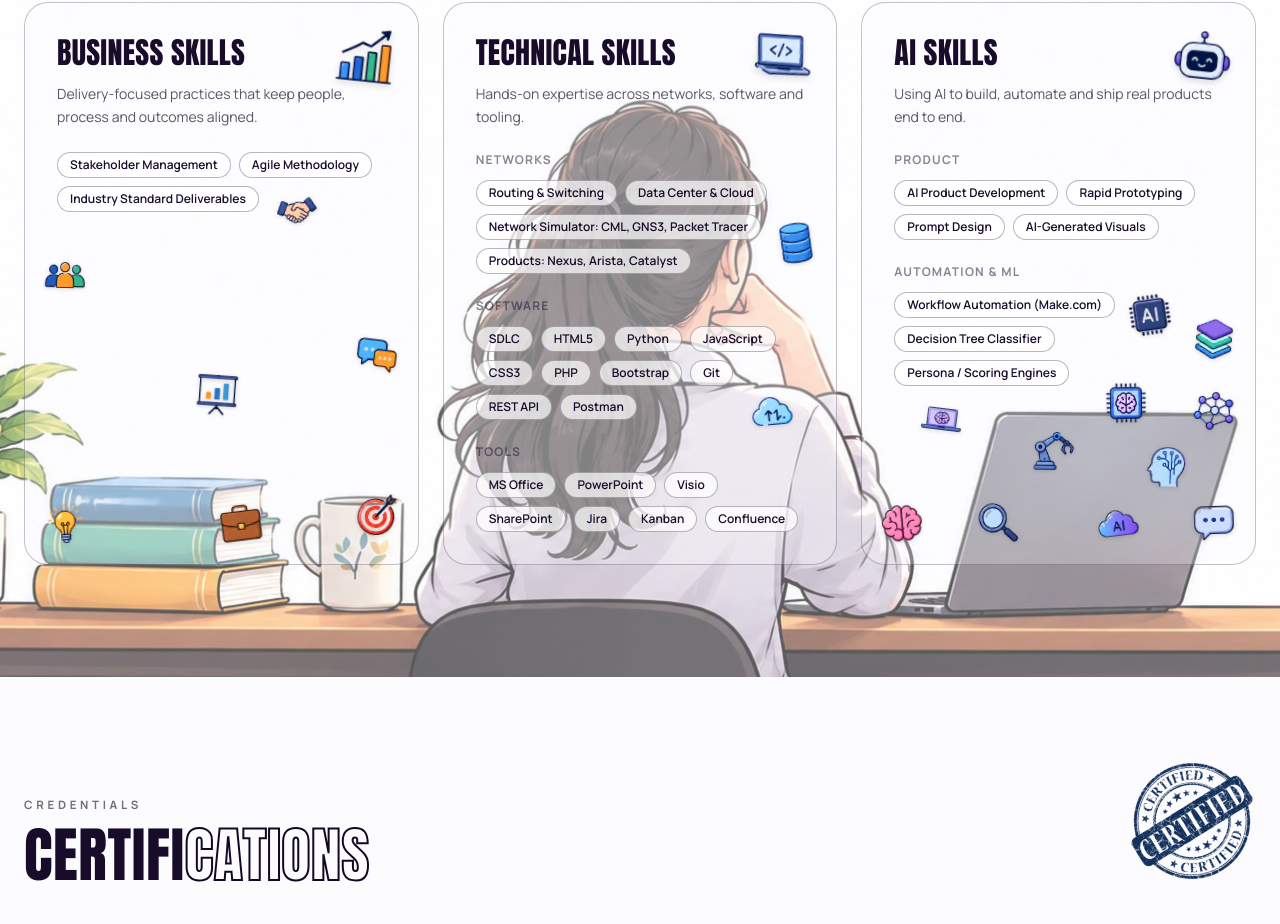
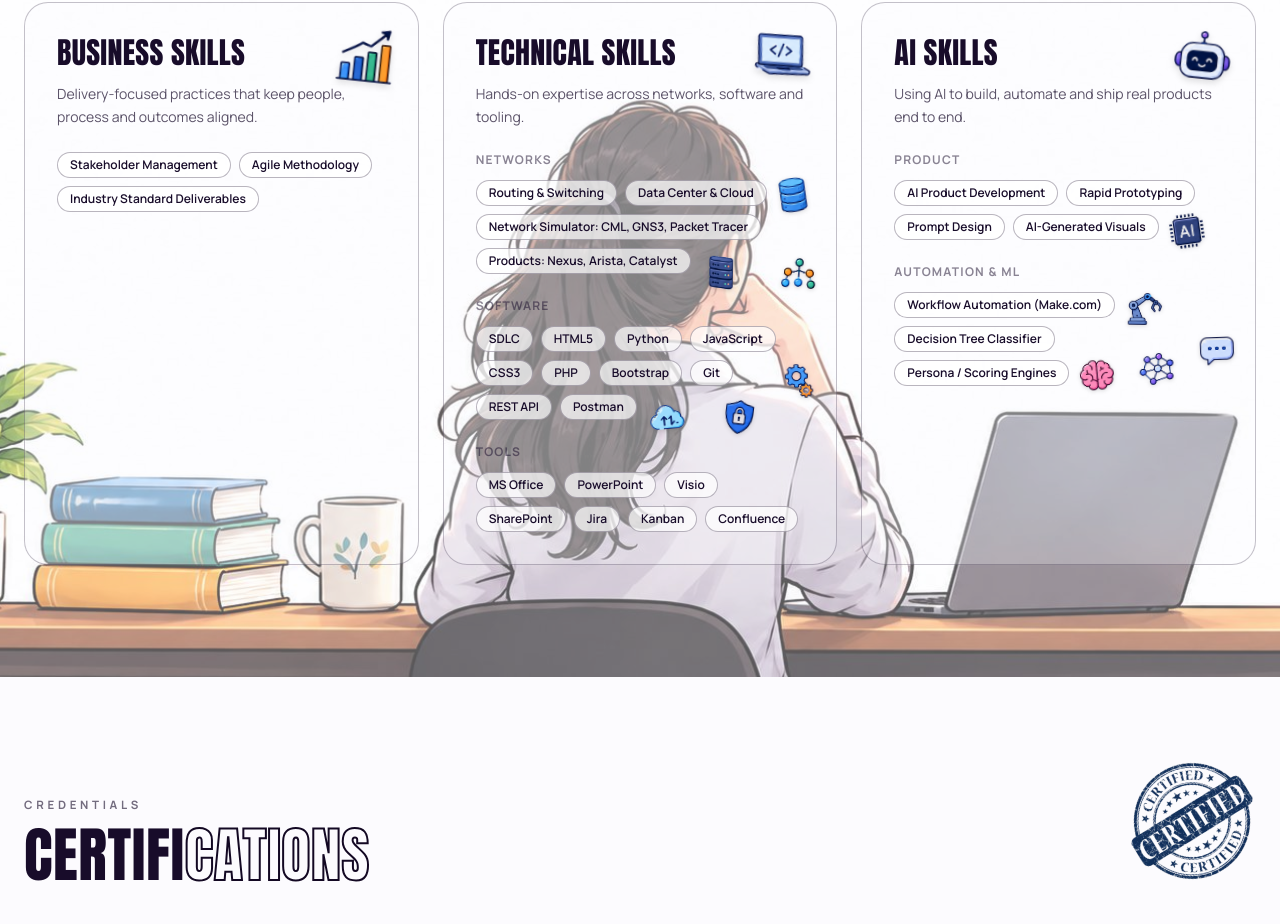
Before and after one commit to jyotisingh2027-art/Jyoti_Kumari-Singh_portfolio, a React (Vite) app: page / in a window 1280 px wide. Shown: the part 4781-5705 px from the top of the page. Built offline with nearby package versions, Linux system fonts and the light colour scheme.

Commit message:
Skills: keep icons in the gaps beside text rows, not the empty bottom
Co-Authored-By: Claude Opus 5.5 <noreply@anthropic.com>
Claude-Session: https://claude.ai/code/session_018jxijH8Jqk5ZYFdauh5WtK

```diff
--- a/src/components/site/Skills.tsx
+++ b/src/components/site/Skills.tsx
@@ -98,8 +98,8 @@ export function Skills() {
   );
 }
 
-const ICON = 40; // icon size in px
-const GAP = 10; // clear space kept around text and other icons
+const ICON = 34; // icon size in px
+const GAP = 6; // clear space kept around text and other icons
 
 /**
  * Places icons into the empty spaces of the parent card, never on top of text.
@@ -122,15 +122,23 @@ function ScatterIcons({ icons }: { icons: string[] }) {
         const r = el.getBoundingClientRect();
         return { l: r.left - box.left - GAP, t: r.top - box.top - GAP, r: r.right - box.left + GAP, b: r.bottom - box.top + GAP };
       });
+      // Only use the gaps between and beside the text: from under the title down to the last skill row.
+      const rel = (el: Element) => el.getBoundingClientRect().top - box.top;
+      const relBottom = (el: Element) => el.getBoundingClientRect().bottom - box.top;
+      const title = card.querySelector("h3");
+      const textEls = [...card.querySelectorAll("p, h4, li")];
+      const yMin = title ? relBottom(title) + 4 : pad;
+      const yMax = textEls.length ? Math.max(...textEls.map(relBottom)) - ICON + 6 : box.height - pad - ICON;
+      void rel;
       const free: { x: number; y: number }[] = [];
-      for (let y = pad; y <= box.height - pad - ICON; y += 8) {
-        for (let x = pad; x <= box.width - pad - ICON; x += 8) {
+      for (let y = yMin; y <= yMax; y += 6) {
+        for (let x = pad; x <= box.width - pad - ICON; x += 6) {
           const hit = blocked.some((k) => x < k.r && x + ICON > k.l && y < k.b && y + ICON > k.t);
           if (!hit) free.push({ x, y });
         }
       }
       const chosen: { x: number; y: number; r: number }[] = [];
-      const minDist = ICON + 18;
+      const minDist = ICON + 26;
       for (let i = 0; i < icons.length && free.length; i++) {
         let best: { x: number; y: number } | null = null;
         let bestScore = -1;
```
